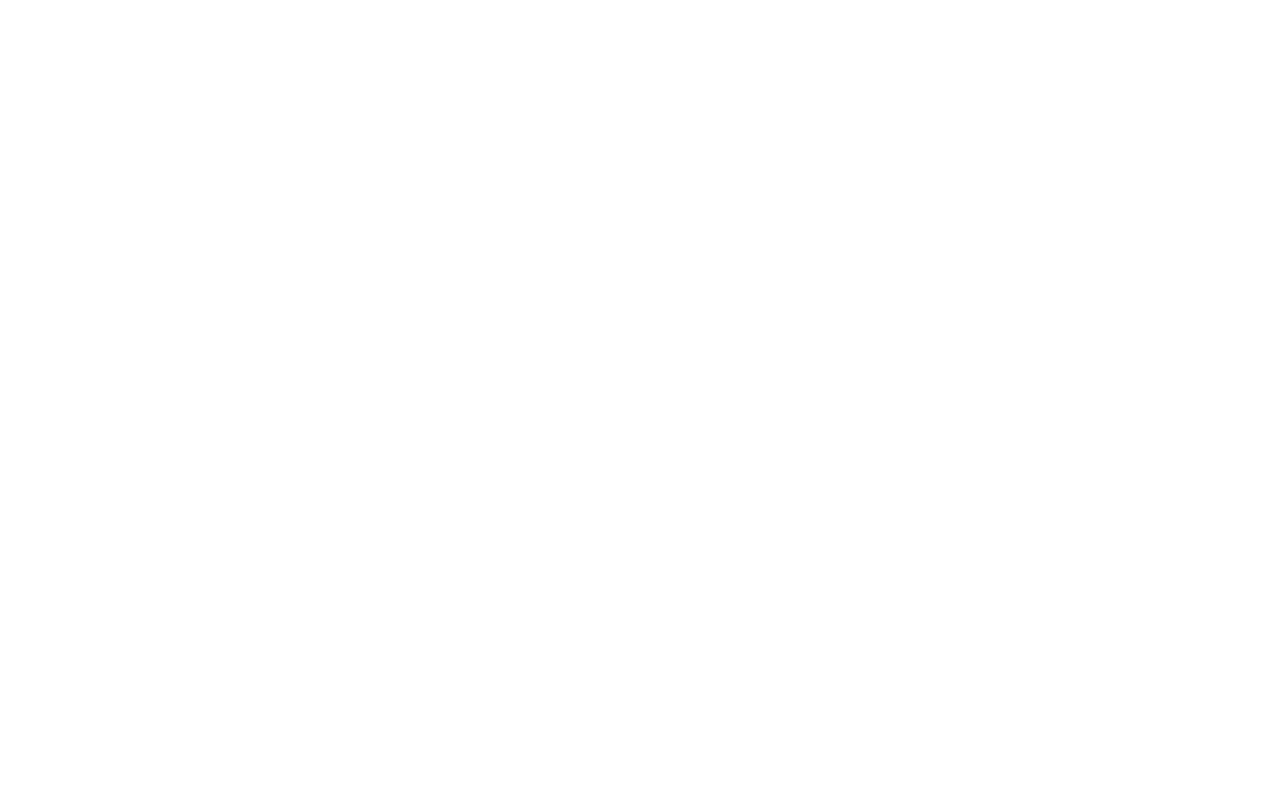
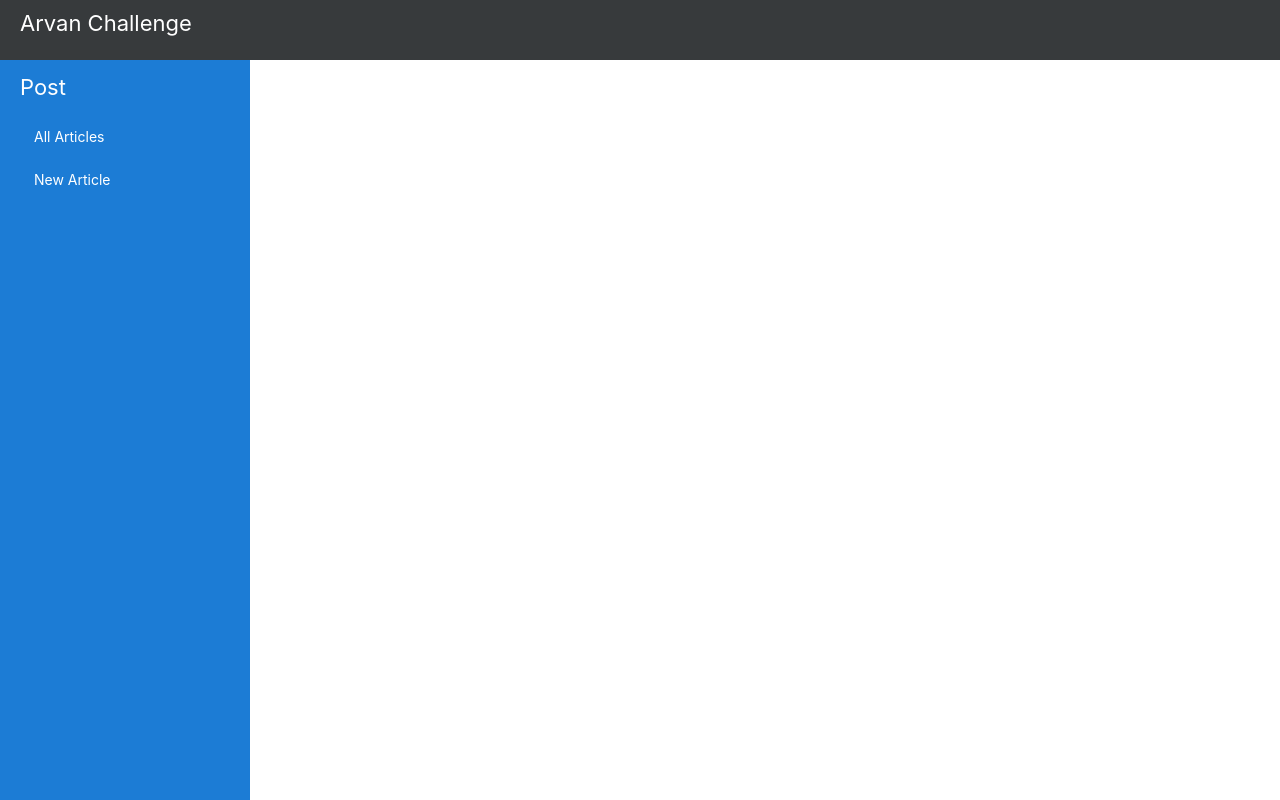
Before and after one commit to Moerning/moe-arv, a Vue app in the folder moe-arv/: page /articles in a window 1280 px wide. Built offline with nearby package versions, Linux system fonts and the light colour scheme; no server answers.

Commit message:
add basic navbar

```diff
--- a/moe-arv/src/components/pages/auth/login/partials/LoginForm.vue
+++ b/moe-arv/src/components/pages/auth/login/partials/LoginForm.vue
@@ -43,13 +43,13 @@
 const { value: password } = useField<string>('password')
 
 const { login, setUserAuthentication } = useAuthentication()
+const router = useRouter()
 
 //actions
 const submit = handleSubmit(async () => {
   try {
     const { data } = await login(email.value, password.value)
     setUserAuthentication(data.user)
-    const router = useRouter()
     router.push({
       name:"ArticlesListView"
     })
--- a/moe-arv/src/composables/auth/useAuthentication.ts
+++ b/moe-arv/src/composables/auth/useAuthentication.ts
@@ -1,6 +1,6 @@
 import { http } from "@/service/http";
 import { LoginResponse, RegisterResponse, UserAuthInfo } from "./auth.type";
-import { reactive } from "vue";
+import { reactive, toRefs } from "vue";
 import { TOKEN_STORAGE } from "@/utils/constants/constants";
 
 const authState = reactive<{
@@ -33,10 +33,23 @@
 
     const getUserAuthentication = () => localStorage.getItem(TOKEN_STORAGE)
 
+    const getUser = async () => {
+        try {
+            const { data } = await http.get<any,{
+                data: LoginResponse
+            }>('/user')
+            authState.user = data.user
+        } catch (error) {
+
+        }
+    }
+
     return {
         login,
         register,
         setUserAuthentication,
-        getUserAuthentication
+        getUserAuthentication,
+        getUser,
+        ...toRefs(authState)
     }
 }
--- a/moe-arv/src/layouts/AuthLayout.vue
+++ b/moe-arv/src/layouts/AuthLayout.vue
@@ -1,12 +1,12 @@
 <template>
-    <div class="basic-layout-container">
+    <div class="auth-layout-container">
         <router-view></router-view>
     </div>
 </template>
 <script lang="ts" setup>
 </script>
 <style scoped>
-.basic-layout-container{
+.auth-layout-container{
     @apply h-screen w-full flex items-center justify-center bg-white;
 }
 </style>
--- a/moe-arv/src/layouts/DashboardLayout.vue
+++ b/moe-arv/src/layouts/DashboardLayout.vue
@@ -1,6 +1,24 @@
 <template>
-    <router-view></router-view>
+    <div class="basic-layout-container">
+        <div class="flex flex-col h-full">
+            <TopNavbar />
+            <div class="flex-grow">
+                <div class="flex w-full h-full">
+                    <SideMenu />
+                    <div class="flex-grow">
+                        <router-view></router-view>
+                    </div>
+                </div>
+            </div>
+        </div>
+    </div>
 </template>
 <script lang="ts" setup>
-
+import TopNavbar from './partials/TopNavbar.vue';
+import SideMenu from "./partials/SideMenu.vue"
 </script>
+<style scoped>
+.basic-layout-container{
+    @apply h-screen w-full bg-white;
+}
+</style>
--- /dev/null
+++ b/moe-arv/src/layouts/partials/SideMenu.vue
@@ -0,0 +1,72 @@
+<template>
+    <div class="default-side-menu">
+        <nav>
+            <ul v-for="m in menu">
+                <span class="list-title">{{ m.title }}</span>
+                <div class="py-4">
+                    <router-link v-for="child in m.children" :to="child.to!">
+                        <li :class="getClass(child)">
+                            {{ child.title }}
+                        </li>
+                    </router-link>
+                </div>
+            </ul>
+        </nav>
+    </div>
+</template>
+<script setup lang="ts">
+import { computed } from 'vue';
+import { useRoute } from 'vue-router';
+
+const route = useRoute()
+const currentRoute = computed(()=>{
+    return route.name
+})
+
+type ArvMenuItem = {
+    title:string,
+    to?: { name: string },
+    children?:ArvMenuItem[]
+}
+
+const menu : ArvMenuItem[] = [
+    {
+        title:"Post",
+        children:[
+            {
+                title:"All Articles",
+                to: { name: "ArticlesListView" }
+            },
+            {
+                title:"New Article",
+                to: { name: "RegisterView" }
+            },
+        ]
+    }
+]
+
+const getClass = (child:ArvMenuItem) => {
+    return child.to?.name === currentRoute.value ? 'active-menu' : ''
+}
+</script>
+<style scoped>
+.default-side-menu {
+    @apply h-full bg-water-blue text-white w-[250px];
+}
+
+ul{
+    @apply py-4;
+}
+
+.list-title{
+    @apply text-[22px] leading-[1.23];
+    margin: 0 185px 132px 20px;
+}
+
+li {
+    @apply py-[11px] pl-[34px] hover:text-black;
+}
+.active-menu{
+    @apply bg-blue-400;
+}
+</style>
--- /dev/null
+++ b/moe-arv/src/layouts/partials/TopNavbar.vue
@@ -0,0 +1,35 @@
+<template>
+    <div class="default-navbar">
+        <div class="flex justify-between items-center w-full">
+            <div class="flex gap-5 items-center">
+                <span class="logo-title">
+                    Arvan Challenge
+                </span>
+                <span class="text-[16px]" v-if="user">
+                    Welcome {{ user?.username }}
+                </span>
+            </div>
+        </div>
+    </div>
+</template>
+<script lang="ts" setup>
+import { useAuthentication } from "@/composables/auth/useAuthentication";
+
+const { user, getUser } = useAuthentication()
+getUser()
+</script>
+<style>
+.default-navbar{
+    @apply bg-charcoal-grey text-white;
+    height: 60px;
+    padding: 10px 29.3px 10px 20px;
+}
+.logo-title{
+    @apply text-[22px] leading-[1.23];
+    font-weight: normal;
+    font-stretch: normal;
+    font-style: normal;
+    letter-spacing: normal;
+    text-align: left;
+}
+</style>
--- a/moe-arv/src/service/http.ts
+++ b/moe-arv/src/service/http.ts
@@ -1,4 +1,5 @@
 
+import { TOKEN_STORAGE } from "@/utils/constants/constants";
 import axios, { AxiosInstance, AxiosRequestConfig, AxiosResponse, InternalAxiosRequestConfig } from "axios";
 
 enum StatusCode {
@@ -10,7 +11,7 @@
 
 
 const injectToken = (config: InternalAxiosRequestConfig): InternalAxiosRequestConfig => {
-  const token = "";
+  const token = localStorage.getItem(TOKEN_STORAGE);
   try {
     if (config && token && token != null && config.headers) {
       config.headers.Authorization = `Bearer ${token}`
```
